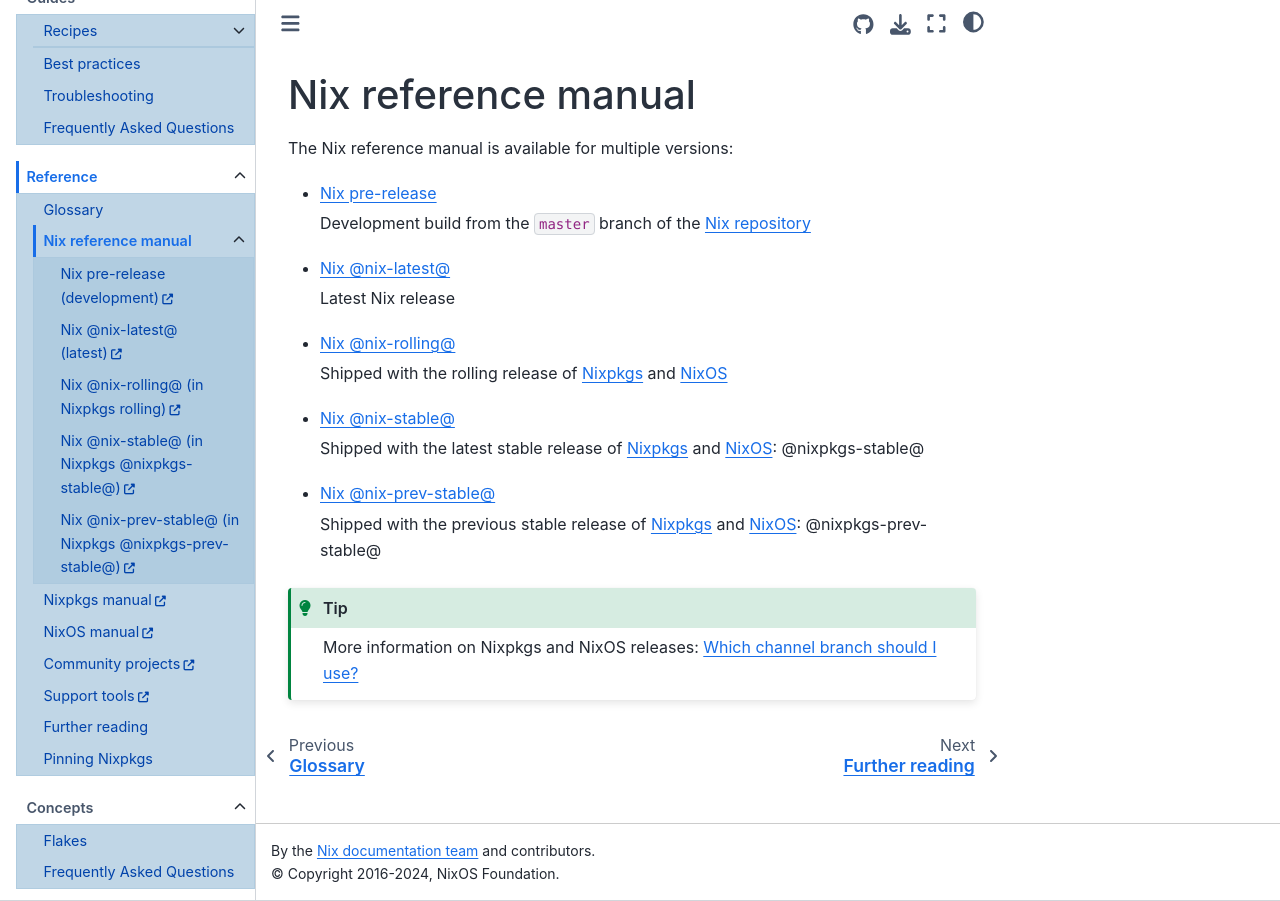
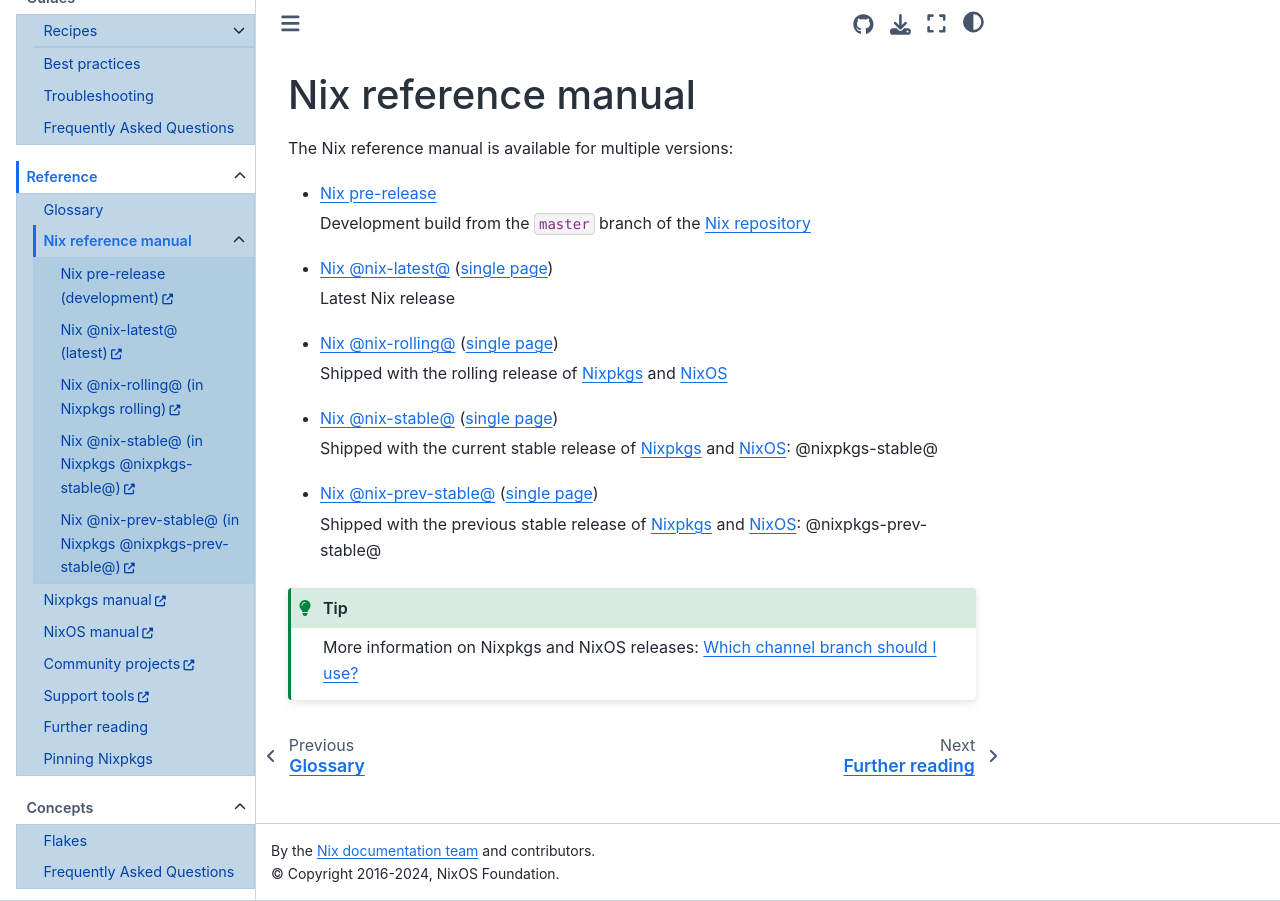
Before and after one commit to NixOS/nix.dev, a Sphinx documentation site: the page built from source/reference/nix-manual.md, in a window 1280 px wide. Built offline with Sphinx 7.4.7 and the Sphinx Book theme 1.1.4, drawn with Linux system fonts in a browser that asks for light colours.

Commit message:
offer the Nix manual as a single page again (#997)

```diff
--- a/source/reference/nix-manual.md
+++ b/source/reference/nix-manual.md
@@ -30,19 +30,19 @@
 
   Development build from the `master` branch of the [Nix repository](https://github.com/NixOS/nix)
 
-- [Nix @nix-latest@](https://nix.dev/manual/nix/latest/)
+- [Nix @nix-latest@](https://nix.dev/manual/nix/latest/) ([single page](https://nix.dev/manual/nix/latest/nix-@nix-latest@.html))
 
   Latest Nix release
 
-- [Nix @nix-rolling@](https://nix.dev/manual/nix/rolling/)
+- [Nix @nix-rolling@](https://nix.dev/manual/nix/rolling/) ([single page](https://nix.dev/manual/nix/latest/nix-@nix-rolling@.html))
 
   Shipped with the rolling release of {term}`Nixpkgs` and {term}`NixOS`
 
-- [Nix @nix-stable@](https://nix.dev/manual/nix/stable/)
+- [Nix @nix-stable@](https://nix.dev/manual/nix/stable/) ([single page](https://nix.dev/manual/nix/latest/nix-@nix-stable@.html))
 
-  Shipped with the latest stable release of {term}`Nixpkgs` and {term}`NixOS`: @nixpkgs-stable@
+  Shipped with the current stable release of {term}`Nixpkgs` and {term}`NixOS`: @nixpkgs-stable@
 
-- [Nix @nix-prev-stable@](https://nix.dev/manual/nix/prev-stable/)
+- [Nix @nix-prev-stable@](https://nix.dev/manual/nix/prev-stable/) ([single page](https://nix.dev/manual/nix/latest/nix-@nix-prev-stable@.html))
 
   Shipped with the previous stable release of {term}`Nixpkgs` and {term}`NixOS`: @nixpkgs-prev-stable@
 
```
Also changed, not shown: 1 other file.
